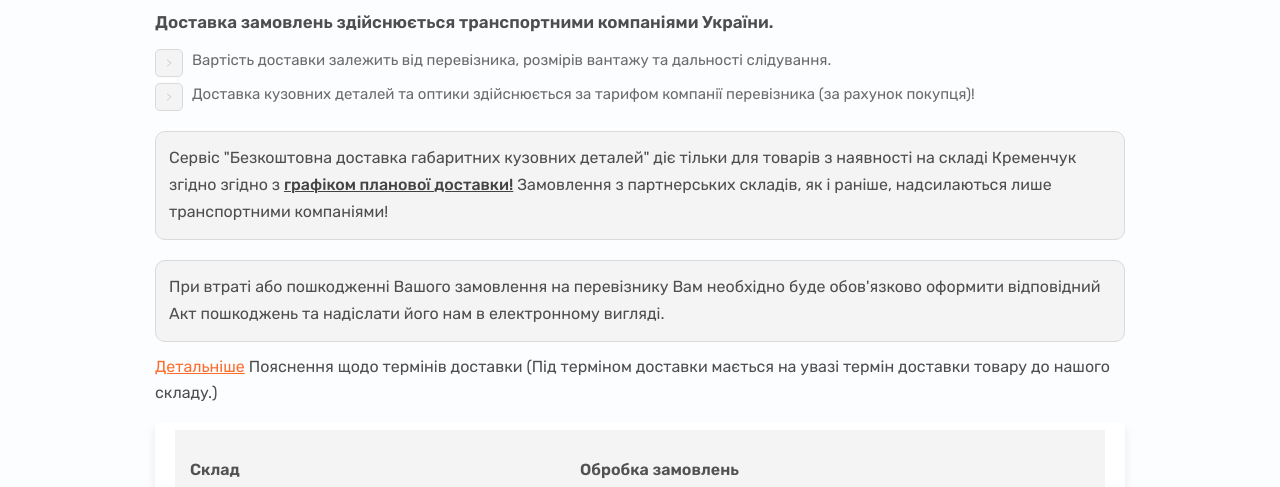
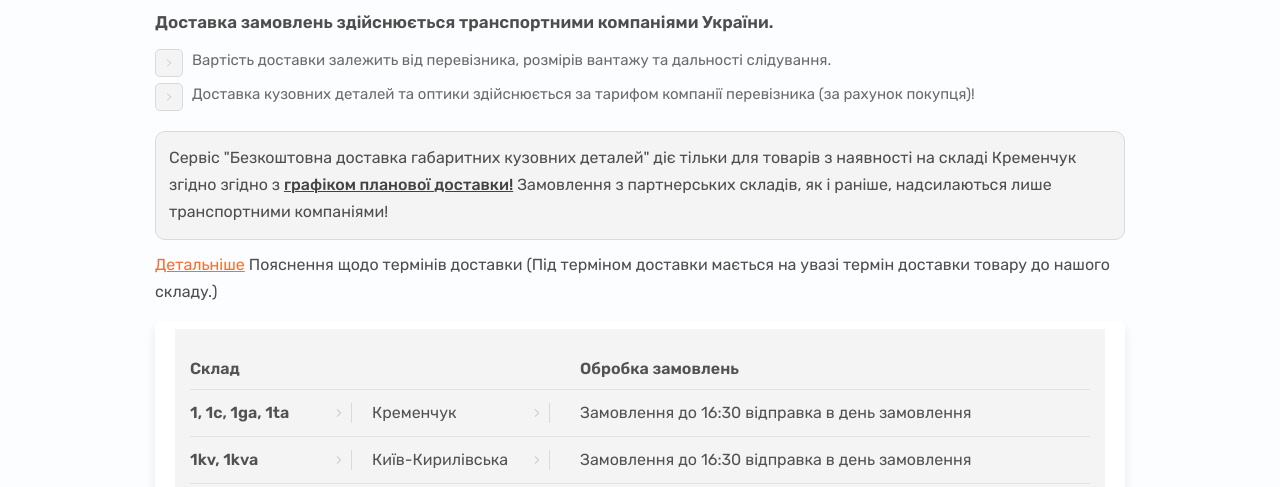
Before and after one commit to dimaakushnir/KiaParts, a plain HTML site: page delivery.html in a window 1280 px wide. Shown: the part 269-756 px from the top of the page. Drawn offline with nearby package versions, Linux system fonts and the light colour scheme.

Commit message:
add changes

```diff
--- a/delivery.html
+++ b/delivery.html
@@ -613,11 +613,6 @@
                                 Замовлення з партнерських складів, як і раніше, надсилаються лише транспортними
                                 компаніями!
                             </div>
-                            <div class="info-labels__text">
-                                При втраті або пошкодженні Вашого замовлення на перевізнику Вам необхідно буде
-                                обов'язково оформити відповідний<br> Акт пошкоджень та надіслати його нам в електронному
-                                вигляді.
-                            </div>
                             <div class="info-labels__text info-labels__text_no-border">
                                 <a href="" class="orange">Детальніше</a><br>
                                 Пояснення щодо термінів доставки<br>
```
